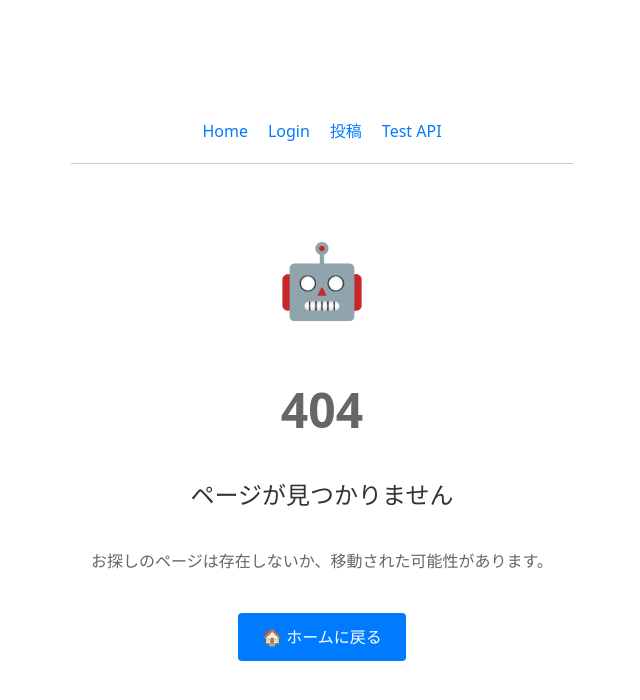
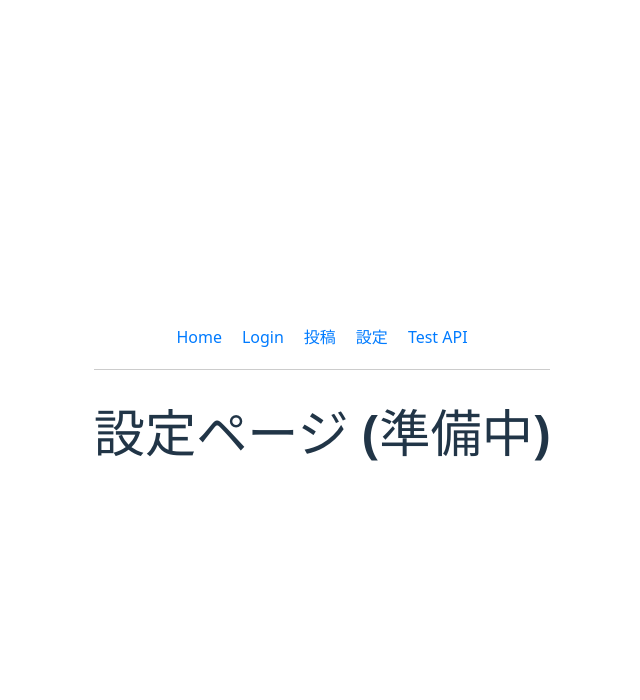
Before and after one commit to Ukawamochi/RAIDHack, a React (Vite) app in the folder web/: page /settings in a window 1280 px wide. Before the commit this address had no page. Shown: the top 700 px of the page, without its empty margins (318-958 px from the left). Built offline with nearby package versions, Linux system fonts and the light colour scheme.

Commit message:
feat: 設定ページとルートを追加
- SettingsPage.tsx を新規作成
- /settings ルートを追加
- ナビゲーションに設定リンクを追加

```diff
--- a/web/src/App.tsx
+++ b/web/src/App.tsx
@@ -5,6 +5,7 @@ import TestApiPage from './pages/TestApiPage'
 import LoginPage from './pages/LoginPage'
 import NotFoundPage from './pages/NotFoundPage'
 import NewPostPage from './pages/NewPostPage'
+import SettingsPage from './pages/SettingsPage'
 
 import './App.css'
 
@@ -22,6 +23,9 @@ function App() {
           <Link to="/new" style={{ marginRight: '20px', textDecoration: 'none', color: '#007bff' }}>
             投稿
           </Link>
+          <Link to="/settings" style={{ marginRight: '20px', textDecoration: 'none', color: '#007bff' }}>
+            設定
+          </Link>
           <Link to="/test-api" style={{ textDecoration: 'none', color: '#007bff' }}>
             Test API
           </Link>
@@ -32,6 +36,7 @@ function App() {
           <Route path="/test-api" element={<TestApiPage />} />
           <Route path="/login" element={<LoginPage />} />
           <Route path="/new" element={<NewPostPage />} />
+          <Route path="/settings" element={<SettingsPage />} />
           <Route path="*" element={<NotFoundPage />} />
         </Routes>
       </div>
--- /dev/null
+++ b/web/src/pages/SettingsPage.tsx
@@ -0,0 +1,7 @@
+function SettingsPage() {
+    return (
+        <h1>設定ページ (準備中)</h1>
+    )
+}
+
+export default SettingsPage
```
